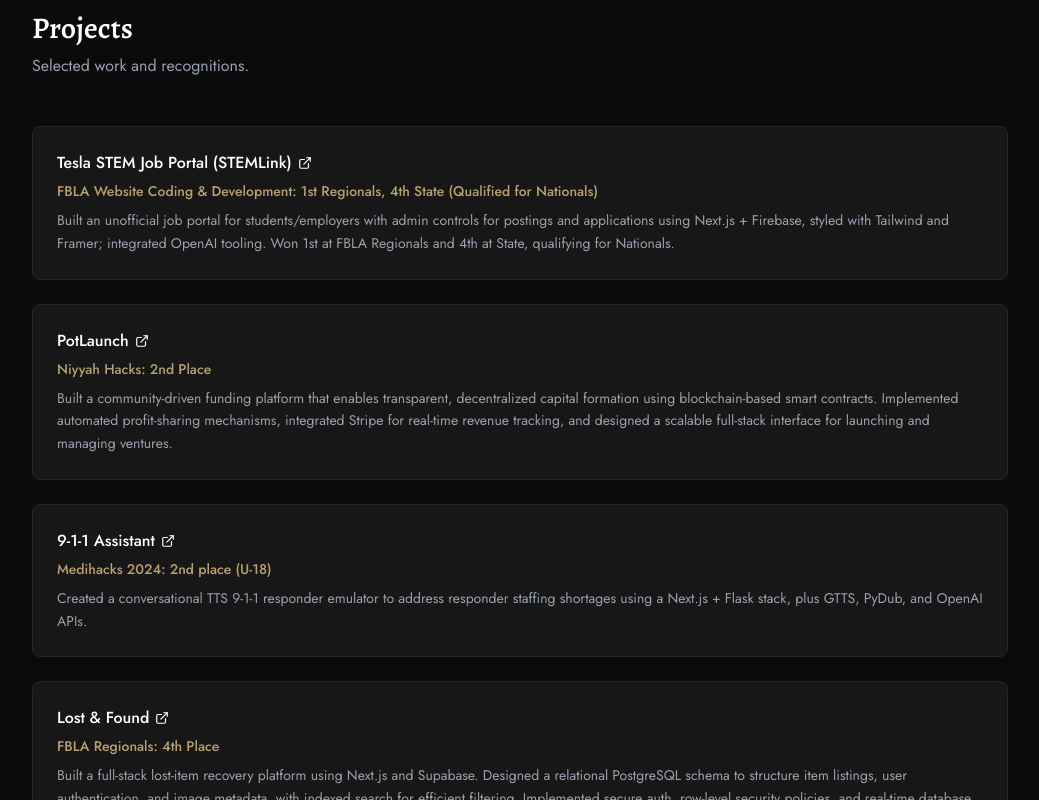
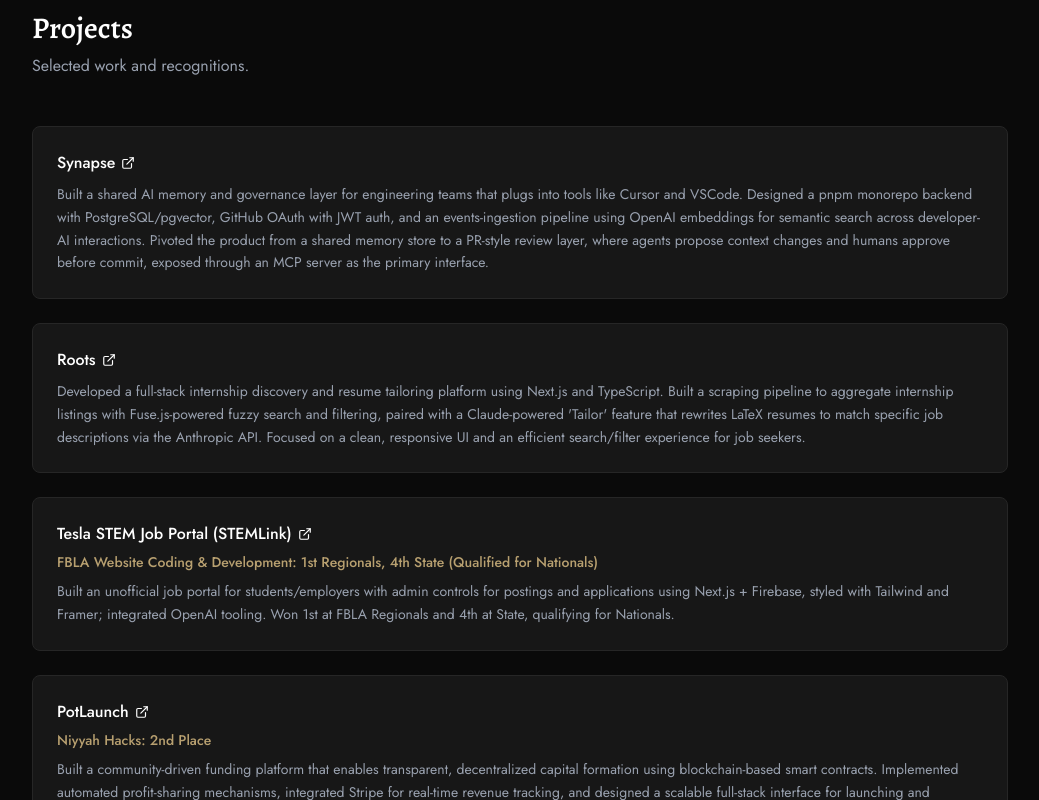
Before and after one commit to SafwanHasan120/personalsite, a Next.js app in the folder safwan-site/: page / in a window 1280 px wide. Shown: the part 2000-2800 px from the top of the page, without its empty margins (120-1159 px from the left). Built offline with nearby package versions, Linux system fonts and the light colour scheme.

Commit message:
Add new projects: Synapse and Roots with detailed descriptions

```diff
--- a/safwan-site/data/site.ts
+++ b/safwan-site/data/site.ts
@@ -73,6 +73,20 @@ export const skills = [
 
 export const projects = [
   {
+    title: "Synapse",
+    description:
+      "Built a shared AI memory and governance layer for engineering teams that plugs into tools like Cursor and VSCode. Designed a pnpm monorepo backend with PostgreSQL/pgvector, GitHub OAuth with JWT auth, and an events-ingestion pipeline using OpenAI embeddings for semantic search across developer-AI interactions. Pivoted the product from a shared memory store to a PR-style review layer, where agents propose context changes and humans approve before commit, exposed through an MCP server as the primary interface.",
+    link: "https://github.com/SafwanHasan120/Synapse",
+    award: "",
+  },
+  {
+    title: "Roots",
+    description:
+      "Developed a full-stack internship discovery and resume tailoring platform using Next.js and TypeScript. Built a scraping pipeline to aggregate internship listings with Fuse.js-powered fuzzy search and filtering, paired with a Claude-powered 'Tailor' feature that rewrites LaTeX resumes to match specific job descriptions via the Anthropic API. Focused on a clean, responsive UI and an efficient search/filter experience for job seekers.",
+    link: "https://github.com/SafwanHasan120/Roots",
+    award: "",
+  },
+  {
     title: "Tesla STEM Job Portal (STEMLink)",
     description:
       "Built an unofficial job portal for students/employers with admin controls for postings and applications using Next.js + Firebase, styled with Tailwind and Framer; integrated OpenAI tooling. Won 1st at FBLA Regionals and 4th at State, qualifying for Nationals.",
@@ -100,7 +114,6 @@ export const projects = [
     link: "https://lostandfound-theta-seven.vercel.app/",
     award: "FBLA Regionals: 4th Place",
   },
-
   {
     title: "FarmFresh+",
     description:
```
